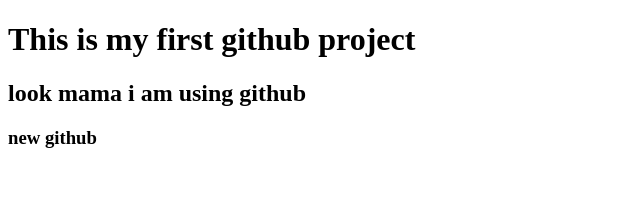
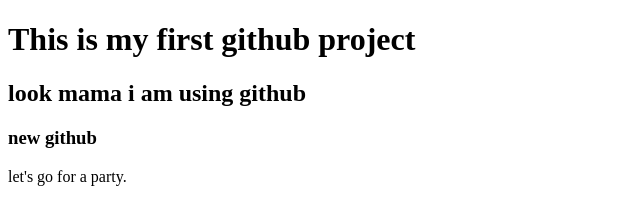
Before and after one commit to HrHabib5507/my-first-website., a plain HTML site: page index.html in a window 1280 px wide. Shown: the whole page, without its empty margins (0-640 px from the left). Drawn offline with Linux system fonts and the light colour scheme.

Commit message:
new peragraph

```diff
--- a/index.html
+++ b/index.html
@@ -9,5 +9,6 @@
     <h1>This is my first github project</h1>
     <h2>look mama i am using github</h2>
     <h3>new github</h3>
+    <p>let's go for a party.</p>
 </body>
 </html>
```
